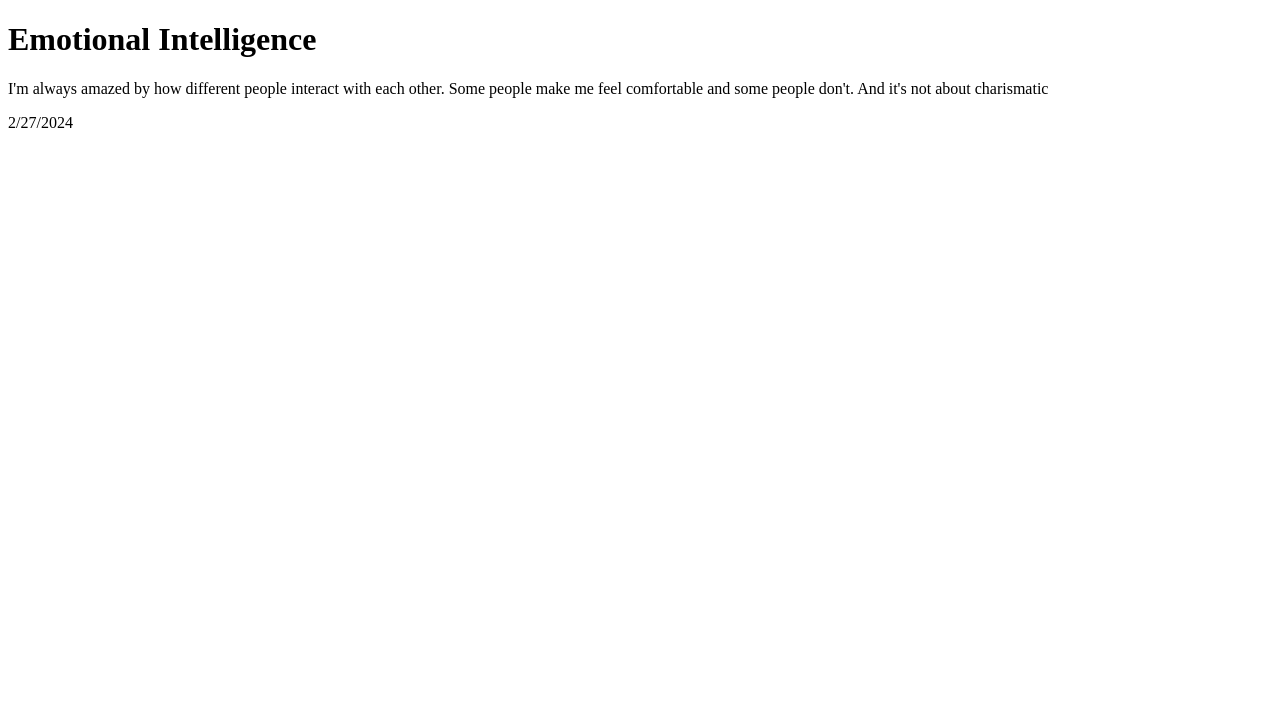
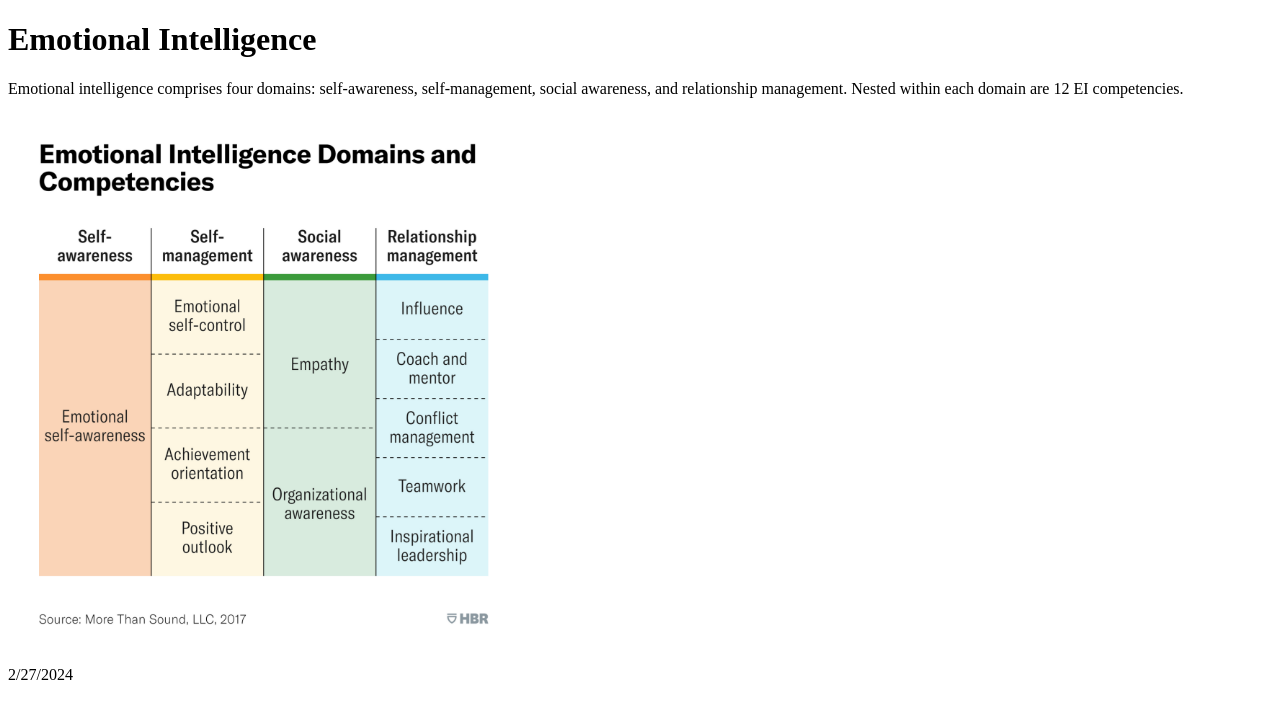
Before and after one commit to qfearofwaves/qfearofwaves.github.io, a plain HTML site: page articles/2024/2-27.html in a window 1280 px wide. Drawn offline with Linux system fonts and the light colour scheme.

Commit message:
Add photo for ei article

```diff
--- a/articles/2024/2-27.html
+++ b/articles/2024/2-27.html
@@ -10,8 +10,8 @@
         <h1>Emotional Intelligence</h1>
     </header>
     <section>
-        <p>I'm always amazed by how different people interact with each other. Some people make me feel comfortable and some people don't. And it's not about charismatic </p>
-        <!-- Add more content as needed -->
+        <p>Emotional intelligence comprises four domains: self-awareness, self-management, social awareness, and relationship management. Nested within each domain are 12 EI competencies. </p>
+        <img src="ei.png" width="500">
     </section>
     <footer>
         <p>2/27/2024</p>
```
Also changed, not shown: articles/2024/ei.png (added).
